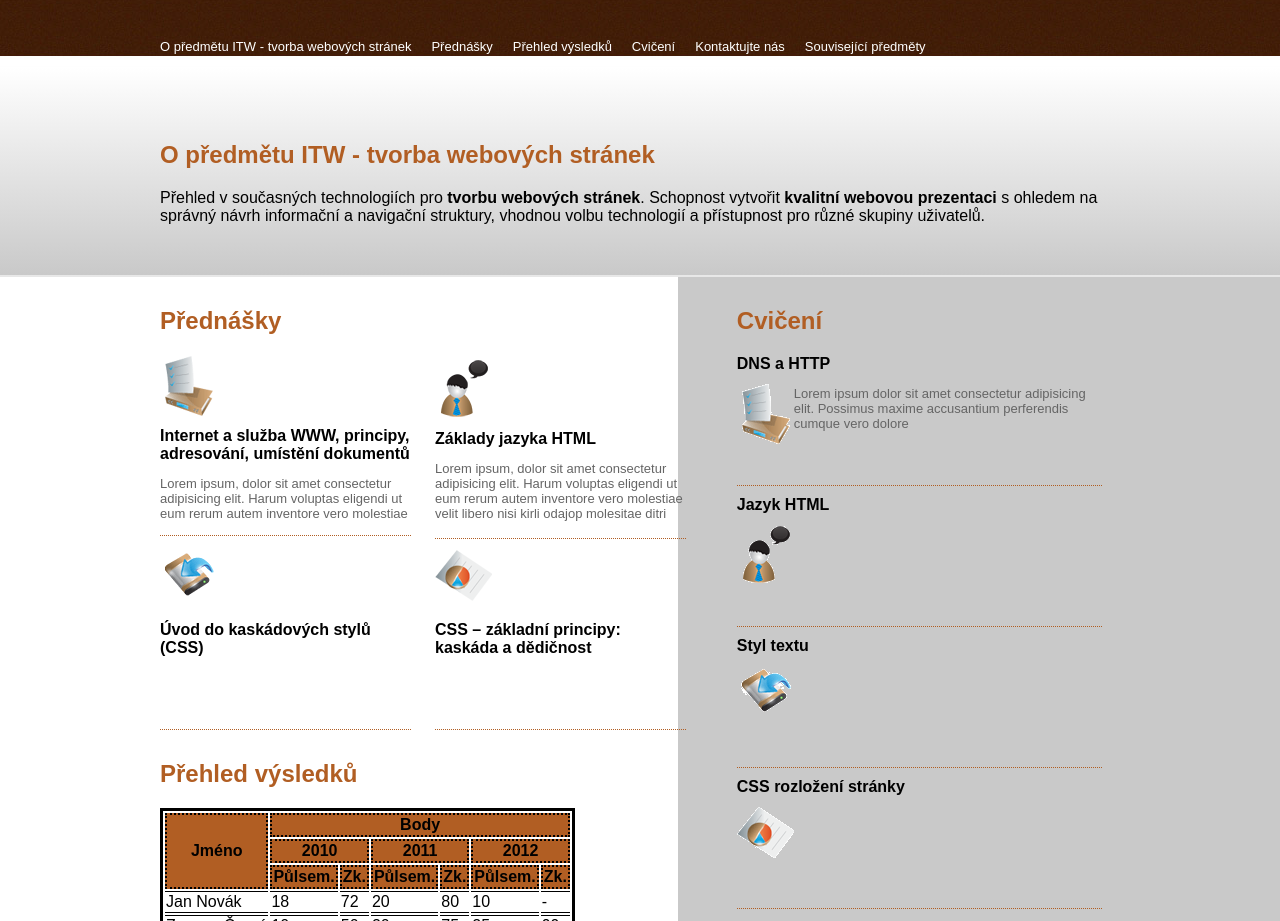
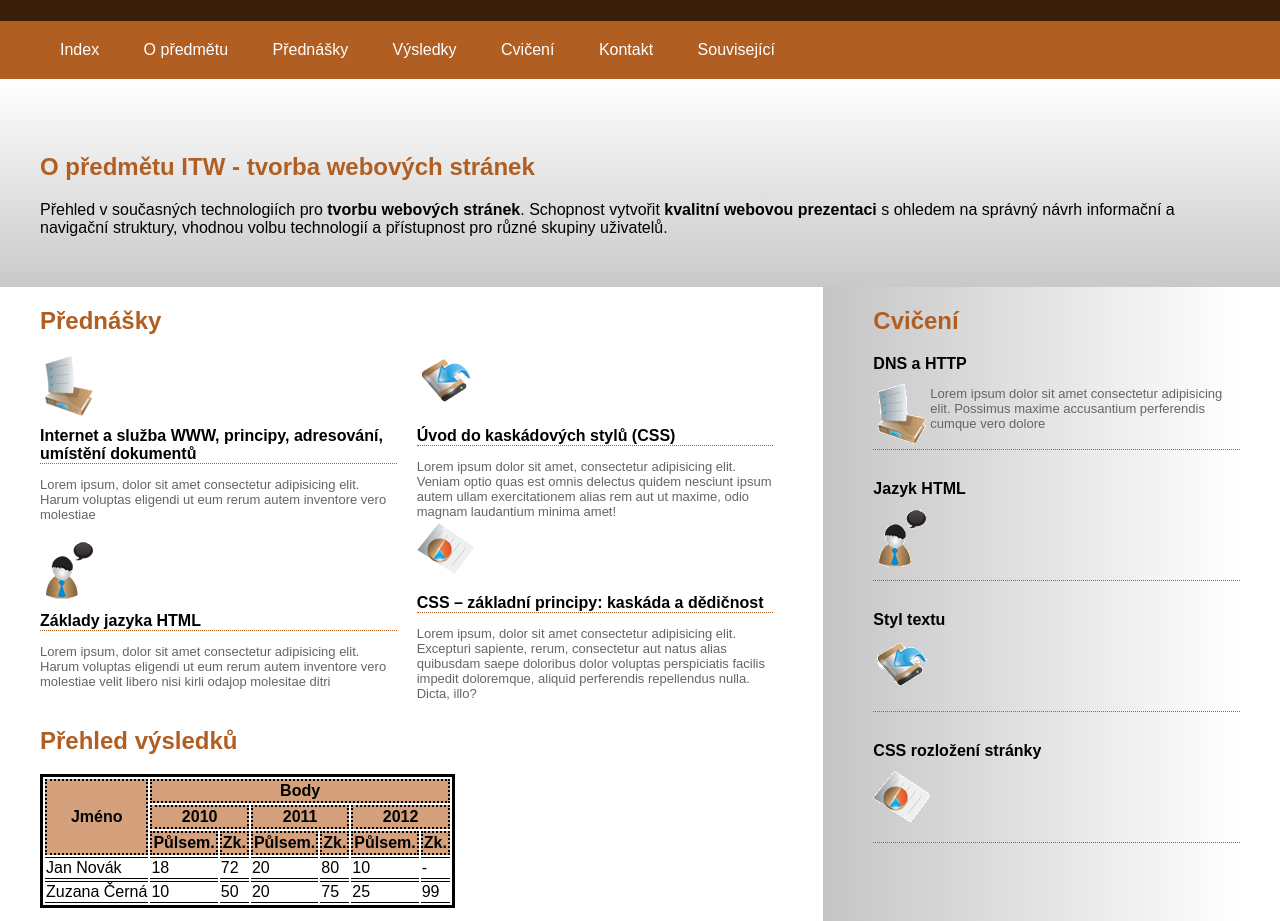
Before and after one commit to ljavorsk/ITW, a plain HTML site: page CV/index.html in a window 1280 px wide. Shown: the part 124-1045 px from the top of the page. Drawn offline with Linux system fonts and the light colour scheme.

Commit message:
Fourth exercise 2/2 points

```diff
--- a/CV/index.html
+++ b/CV/index.html
@@ -5,6 +5,7 @@
     <meta charset="UTF-8">
     <title>ITW - tvorba webových stránek</title>
     <link rel="stylesheet" href="style.css">
+    <meta name="viewport" content="width=device-width, initial-scale=1">
 </head>
 
 <body>
@@ -17,22 +18,23 @@
             <p>Tvorba webových stránek</p>
 
         </div>
-
+    </div>
+    <div id="navbar">
         <div class="text-area">
             <nav>
                 <ul>
-                    <li>
-                        <a href="#1">O předmětu ITW - tvorba webových stránek</a>
-                    </li>
+                    <li><a href="#">Index</a></li>
+                    <li><a href="#1">O předmětu</a></li>
                     <li><a href="#2">Přednášky</a></li>
-                    <li><a href="#3">Přehled výsledků</a></li>
+                    <li><a href="#3">Výsledky</a></li>
                     <li><a href="#4">Cvičení</a></li>
-                    <li><a href="#5">Kontaktujte nás</a></li>
-                    <li><a href="#6">Související předměty</a></li>
+                    <li><a href="#5">Kontakt</a></li>
+                    <li><a href="#6">Související</a></li>
                 </ul>
             </nav>
         </div>
     </div>
+
 
     <div id="opredmetu">
         <div class="text-area">
@@ -40,7 +42,7 @@
                 O předmětu ITW - tvorba webových stránek
             </h2>
 
-            <div>
+            <div id="popis">
                 Přehled v současných technologiích pro <b> tvorbu webových stránek</b>. Schopnost vytvořit <b> kvalitní webovou prezentaci </b> s ohledem na správný návrh informační a navigační struktury, vhodnou volbu technologií a přístupnost pro různé
                 skupiny uživatelů.
             </div>
@@ -55,24 +57,32 @@
                     Přednášky
                 </h2>
                 <section id="prednasky">
-                    <div>
+                    <div id="left">
+                        <div class="predn-item">
                             <img src="data/icon1.gif">
                             <a href="https://www.fit.vutbr.cz/study/courses/ITW/private/prednasky/p01/index.html.cs"> Internet a služba WWW, principy, adresování, umístění dokumentů </a>
                             <p>Lorem ipsum, dolor sit amet consectetur adipisicing elit. Harum voluptas eligendi ut eum rerum autem inventore vero molestiae</p>
                         </div>
 
-                    <div>
+                        <div class="predn-item">
                             <img src="data/icon2.gif">
                             <a href="https://www.fit.vutbr.cz/study/courses/ITW/private/prednasky/p02/index.html.cs"> Základy jazyka HTML </a>
                             <p>Lorem ipsum, dolor sit amet consectetur adipisicing elit. Harum voluptas eligendi ut eum rerum autem inventore vero molestiae velit libero nisi kirli odajop molesitae ditri</p>
                         </div>
-                    <div>
+                    </div>
+                    <br style="clear:both;" />
+                    <div id="right">
+                        <div class="predn-item">
                             <img src="data/icon3.gif">
                             <a href="https://www.fit.vutbr.cz/study/courses/ITW/private/prednasky/p03/index.html.cs"> Úvod do kaskádových stylů (CSS) </a>
+                            <p>Lorem ipsum dolor sit amet, consectetur adipisicing elit. Veniam optio quas est omnis delectus quidem nesciunt ipsum autem ullam exercitationem alias rem aut ut maxime, odio magnam laudantium minima amet!</p>
                         </div>
-                    <div>
+                        <div class="predn-item">
                             <img src="data/icon4.gif">
                             <a href="https://www.fit.vutbr.cz/study/courses/ITW/private/prednasky/p04/index.html.cs"> CSS – základní principy: kaskáda a dědičnost </a>
+                            <p>Lorem ipsum, dolor sit amet consectetur adipisicing elit. Excepturi sapiente, rerum, consectetur aut natus alias quibusdam saepe doloribus dolor voluptas perspiciatis facilis impedit doloremque, aliquid perferendis repellendus
+                                nulla. Dicta, illo?</p>
+                        </div>
                     </div>
                 </section>
 
@@ -124,22 +134,22 @@
                     Cvičení
                 </h2>
                 <div id="cvicenia">
-                    <div>
+                    <div class="cvic-item">
                         <a href="https://www.fit.vutbr.cz/study/courses/ITW/private/cviceni/.cs#c1"> DNS a HTTP </a>
                         <img src="data/icon1.gif" class="left">
                         <p>Lorem ipsum dolor sit amet consectetur adipisicing elit. Possimus maxime accusantium perferendis cumque vero dolore</p>
                     </div>
-                    <div>
+                    <div class="cvic-item">
                         <a href="https://www.fit.vutbr.cz/study/courses/ITW/private/cviceni/.cs#c2"> Jazyk HTML </a>
                         <img src="data/icon2.gif">
 
                     </div>
-                    <div>
+                    <div class="cvic-item">
                         <a href="https://www.fit.vutbr.cz/study/courses/ITW/private/cviceni/.cs#c3"> Styl textu </a>
                         <img src="data/icon3.gif">
 
                     </div>
-                    <div>
+                    <div class="cvic-item">
                         <a href="https://www.fit.vutbr.cz/study/courses/ITW/private/cviceni/.cs#c4"> CSS rozložení stránky </a>
                         <img src="data/icon4.gif">
 
@@ -151,6 +161,7 @@
 
     <div id="kont-souv">
         <div class="text-area">
+            <div class="kont-souv-item">
                 <h2 id="5">
                     Kontaktujte nás
                 </h2>
@@ -163,7 +174,9 @@
                     <dt>Cvičící:</dt>
                     <dd><a href="mailto:itw-cvicici@fit.vutbr.cz"> itw-cvicici@fit.vutbr.cz </a></dd>
                 </dl>
+            </div>
 
+            <div class="kont-souv-item">
                 <h2 id="6">
                     Související předměty
                 </h2>
@@ -177,6 +190,7 @@
                 </ul>
             </div>
         </div>
+    </div>
 
 </body>
 
--- a/CV/style.css
+++ b/CV/style.css
@@ -1,7 +1,7 @@
 body {
     font-family: Arial, Helvetica, sans-serif;
     margin: 0;
-    background-image: url('data/bg.jpg');
+    font-size: 1rem;
 }
 
 table {
@@ -15,12 +15,21 @@ td {
 
 th {
     border: 2px dotted black;
+    background-color: #d5a17c;
+}
+
+#head {
+    background-color: #3c1f0a;
+    padding-bottom: 20px;
+}
+
+#navbar {
     background-color: #b15e23;
 }
 
-#head {
-    height: 170px;
-    position: relative;
+#heading h1 {
+    margin: 0;
+    font-size: 4rem;
 }
 
 #heading {
@@ -41,41 +50,27 @@ th {
 }
 
 #pred-cvic {
-    padding-top: 10px;
-    padding-bottom: 10px;
     background-color: white;
 }
 
-nav {
-    position: absolute;
-    top: 90px;
-    height: 10px;
-}
-
 nav ul {
-    overflow: hidden;
-    padding: 0px;
-    margin: 0px;
+    padding: 0;
+    margin: 0;
     list-style-type: none;
 }
 
 nav li {
-    padding-right: 20px;
-    margin-top: 50px;
-    float: left;
+    padding: 20px;
+    display: inline-block;
+}
+
+nav li:hover {
+    background-color: #3c1f0a;
 }
 
 nav li a {
-    font-size: small;
+    font-size: medium;
     color: white;
-}
-
-nav li:hover :after {
-    color: #b15e23;
-    content: url('data/menu_bullet.gif');
-    margin-top: 3px;
-    display: block;
-    text-align: center;
 }
 
 h1 a {
@@ -92,10 +87,9 @@ h2 {
 }
 
 .text-area {
-    width: 960px;
     height: inherit;
-    margin-left: auto;
-    margin-right: auto;
+    margin-left: 20px;
+    margin-right: 20px;
 }
 
 #kont-souv {
@@ -104,8 +98,22 @@ h2 {
     padding-bottom: 20px;
 }
 
+#kont-souv .text-area {
+    display: flex;
+    justify-content: flex-start;
+    flex-direction: row;
+}
+
+.kont-souv-item {
+    display: flex;
+    flex-direction: column;
+    margin-right: 100px;
+}
+
 #kont-souv h2 {
+    font-size: 2rem;
     color: white;
+    margin-bottom: 10px;
 }
 
 dl {
@@ -119,7 +127,6 @@ dt {
 
 dd {
     text-align: right;
-    padding-right: 70%;
     grid-column-start: 2;
 }
 
@@ -154,14 +161,14 @@ a {
     float: left;
 }
 
-#pred-cvic .text-area #prednasky div {
+.predn-item a {
     margin-bottom: 10px;
     border-bottom: 1px dotted;
     border-color: #b15e23;
 }
 
-#pred-cvic .text-area #cvicenia div {
-    margin-bottom: 10px;
+.cvic-item {
+    margin-bottom: 30px;
     border-bottom: 1px dotted;
     border-color: #b15e23;
 }
@@ -181,10 +188,19 @@ a {
     height: 50px;
 }
 
-#pred-cvic {
-    margin-top: 2px;
-    height: 700px;
-    background: linear-gradient(to right, white 53%, rgb(201, 201, 201) 47%);
+#prednasky {
+    display: flex;
+    justify-content: space-between;
+    flex-direction: row;
+}
+
+#right {
+    flex: 1;
+}
+
+#left {
+    margin-right: 20px;
+    flex: 1;
 }
 
 #prednasky p {
@@ -192,27 +208,76 @@ a {
     height: auto;
 }
 
-#prednasky div {
-    width: 45%;
-    height: 180px;
-    display: inline-block;
-    margin-right: 20px;
+#pred-cvic .text-area {
+    display: flex;
+    flex-direction: row;
+    justify-content: space-between;
 }
 
 #levy {
-    width: 58%;
-    margin: 0;
-    float: left;
+    flex: 8;
+    background-color: white;
+    padding-right: 50px;
+    margin-bottom: 50px;
 }
 
 #pravy {
-    padding-left: 20px;
-    width: 38%;
-    margin: 0;
-    float: left;
-    height: inherit;
+    padding-left: 50px;
+    flex: 4;
+    background: linear-gradient(to left, white, rgb(197, 197, 197));
 }
 
-#pravy div {
-    height: 130px;
+@media (min-width: 1201px) {
+    .text-area {
+        max-width: 1200px;
+        margin-left: auto;
+        margin-right: auto;
+    }
 }
+
+@media (max-width: 1199px) {
+    .text-area {
+        margin-left: 20px;
+        margin-right: 20px;
+    }
+}
+
+@media (max-width: 991px) {
+    #levy {
+        flex: 7;
+    }
+    #pravy {
+        flex: 5;
+    }
+    #prednasky {
+        display: flex;
+        justify-content: flex-start;
+        flex-direction: column;
+    }
+}
+
+@media (max-width: 767px) {
+    #pred-cvic .text-area {
+        flex-direction: column;
+    }
+    #pred-cvic {
+        background: linear-gradient(to bottom, white 63%, rgb(201, 201, 201) 47%);
+    }
+    #pravy {
+        padding-left: 0;
+        padding-right: 50px;
+        background: none;
+    }
+    #kont-souv .text-area {
+        flex-direction: column;
+    }
+    dd {
+        margin-right: 55%;
+    }
+}
+
+@media (max-width: 575px) {
+    dd {
+        margin-right: 30%;
+    }
+}
```
Lines whose indentation alone changed are shown as unchanged.
